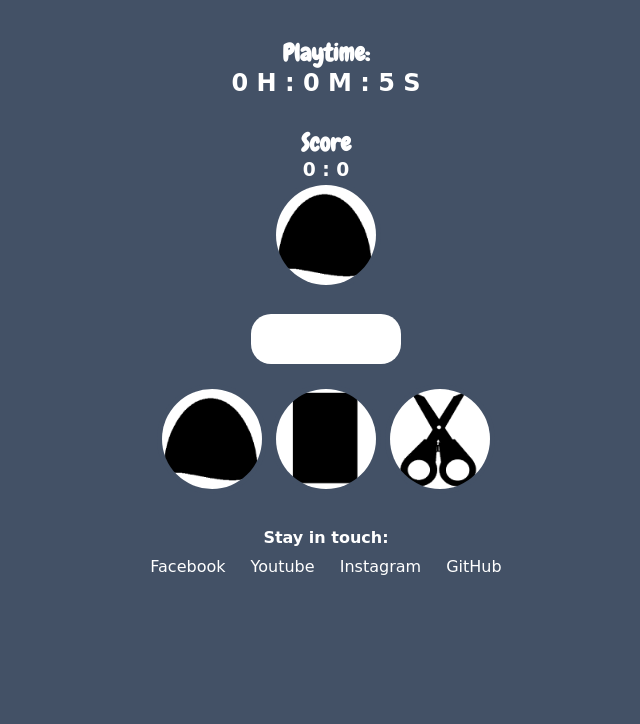
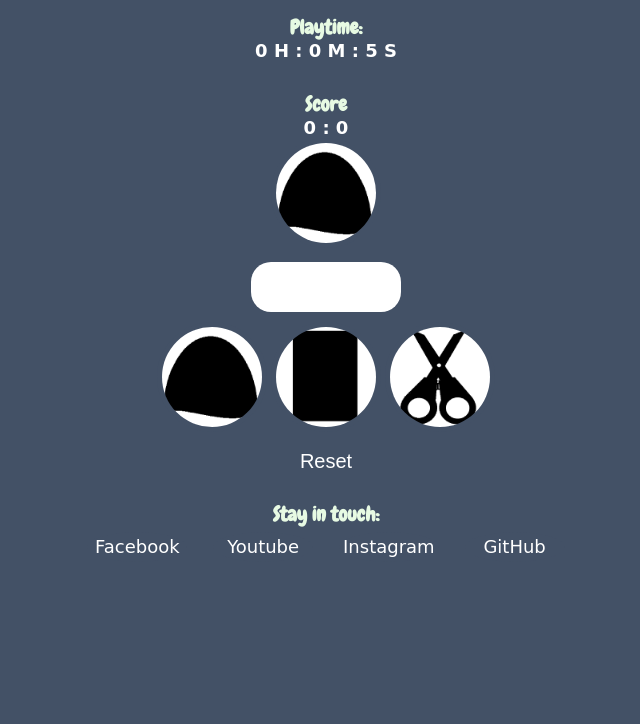
Before and after one commit to michaelsusanto81/RockPaperScissor, a plain HTML site: page index.html in a window 1280 px wide. Shown: the part 76-800 px from the top of the page, without its empty margins (314-954 px from the left). Drawn offline with Linux system fonts and the light colour scheme; a web font is replaced by a local one.

Commit message:
Added reset button

```diff
--- a/css/style.css
+++ b/css/style.css
@@ -19,16 +19,23 @@ header {
 	margin: 10px auto;
 }
 
-header h1, #playtime, #score {
+header h1, #playtime, #score, nav h4 {
 	font-family: 'Chewy', cursive;
+	font-size: 20px;
+	color: #e7fae3;
+}
+
+header h1 {
+	font-size: 26px;
 }
 
 header h3, #time, #liveScore, nav {
 	font-family: 'Happy Monkey', cursive;
+	font-size: 18px;
 }
 
 .container {
-	margin: 40px auto;
+	margin: 25px auto;
 }
 
 .container .liveTime {
@@ -42,7 +49,7 @@ header h3, #time, #liveScore, nav {
 }
 
 .container .info {
-	margin: 20px auto;
+	margin: 10px auto;
 	width: 150px;
 	height: 50px;
 	background-color: white;
@@ -53,13 +60,35 @@ header h3, #time, #liveScore, nav {
 	font-weight: bold;
 }
 
+.container .playerSection .player, nav a, button {
+	transition: 700ms ease;
+}
+
 .container .playerSection .player:hover {
-	border-color: rgba(255, 255, 255, 0.2);
+	border-color: #e7fae3;
 	cursor: pointer;
+}
+
+.container button {
+	font-size: 20px;
+	margin: 10px auto;
+	border-style: none;
+	cursor: pointer;
+	width: 80px;
+	height: 30px;
 }
 
 nav a {
 	text-decoration: none;
+	display: inline-block;
+	width: 100px;
+	height: 30px;
+	border-radius: 50%;
+	line-height: 30px;
+}
+
+.container button:hover, nav ul li a:hover {
+	background-color: rgba(231, 250, 227, 0.2);
 }
 
 nav h4 {
@@ -68,5 +97,5 @@ nav h4 {
 
 nav ul li {
 	display: inline-block;
-	margin: 10px 10px;
+	margin: 5px 10px;
 }
--- a/index.html
+++ b/index.html
@@ -35,6 +35,7 @@
 			<img src="img/paper.png" class="player">
 			<img src="img/scissors.png" class="player">
 		</section>
+		<button type="button" class="reset">Reset</button>
 	</div>
 
 	<nav>
--- a/script/script.js
+++ b/script/script.js
@@ -1,3 +1,4 @@
+// randomize computer's choice
 function compChoice() {
 	const choice = Math.random();
 	if(choice < 0.34) return 'rock';
@@ -5,6 +6,7 @@ function compChoice() {
 	else return 'scissors';
 }
 
+// determine the winner
 function battle(player, comp) {
 	if(player == comp) return 'Draw';
 	else if(player == 'rock') {
@@ -16,6 +18,7 @@ function battle(player, comp) {
 	}
 }
 
+// add effect : computer's thinking
 function generateComp() {
 	let i = 0;
 	const start = new Date().getTime();
@@ -29,6 +32,7 @@ function generateComp() {
 	}, 40)
 }
 
+// count playtime
 const liveTime = document.getElementById('time');
 let hour = 0, min = 0, sec = 0;
 setInterval(function(){
@@ -43,6 +47,7 @@ setInterval(function(){
 	liveTime.innerHTML = hour + ' H : ' + min + ' M : ' + sec + ' S';
 }, 1000)
 
+// DOM's selection
 const container = document.querySelector('.container');
 const liveScore = document.getElementById('liveScore');
 const info = container.querySelector('.info');
@@ -50,7 +55,10 @@ const comp = container.querySelector('.comp');
 const images = ['img/rock.png', 'img/paper.png', 'img/scissors.png'];
 let playerScore = 0, compScore = 0;
 
+// add event for container
 container.addEventListener('click', function(e) {
+
+	// if clicked element has className of player
 	if(e.target.className == 'player') {
 		const p = e.target.src.split(/[/.]/)[8];
 		const c = compChoice();
@@ -65,6 +73,16 @@ container.addEventListener('click', function(e) {
 			comp.src = 'img/' + c + '.png';
 			liveScore.innerHTML = playerScore + ' : ' + compScore;
 		}, 1000);
+	}
 
+	// if clicked element has className of reset
+	if(e.target.className == 'reset') {
+		playerScore = 0;
+		compScore = 0;
+		hour = 0;
+		min = 0;
+		sec = 0;
+		liveScore.innerHTML = playerScore + ' : ' + compScore;
+		info.innerHTML = '';
 	}
 });
```
